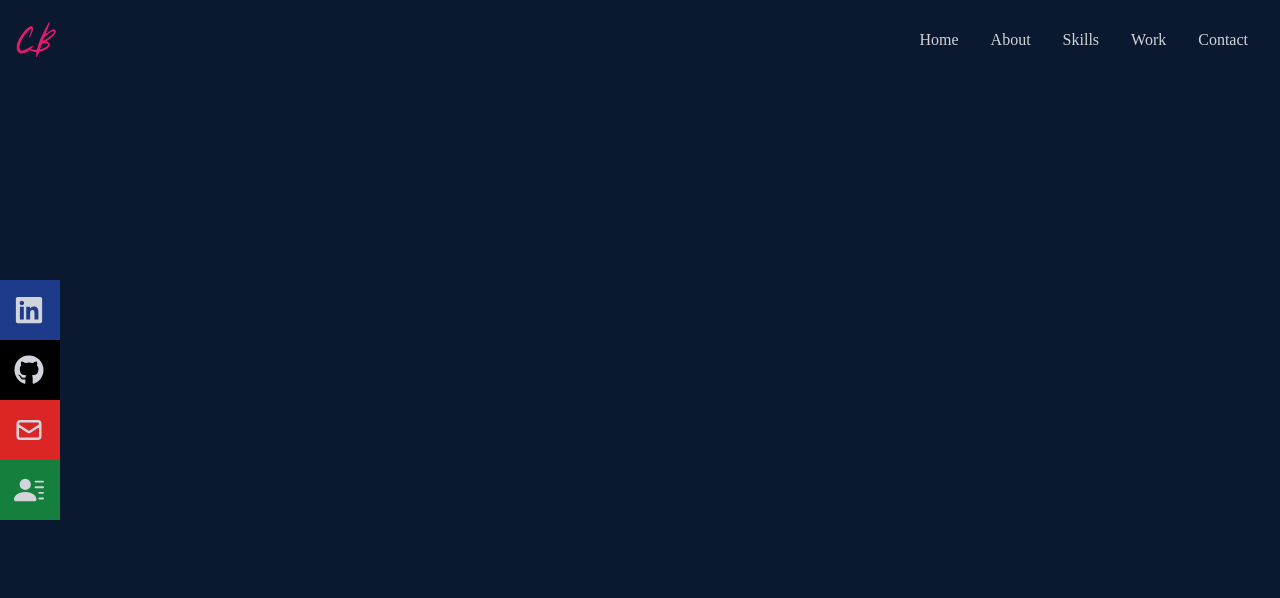
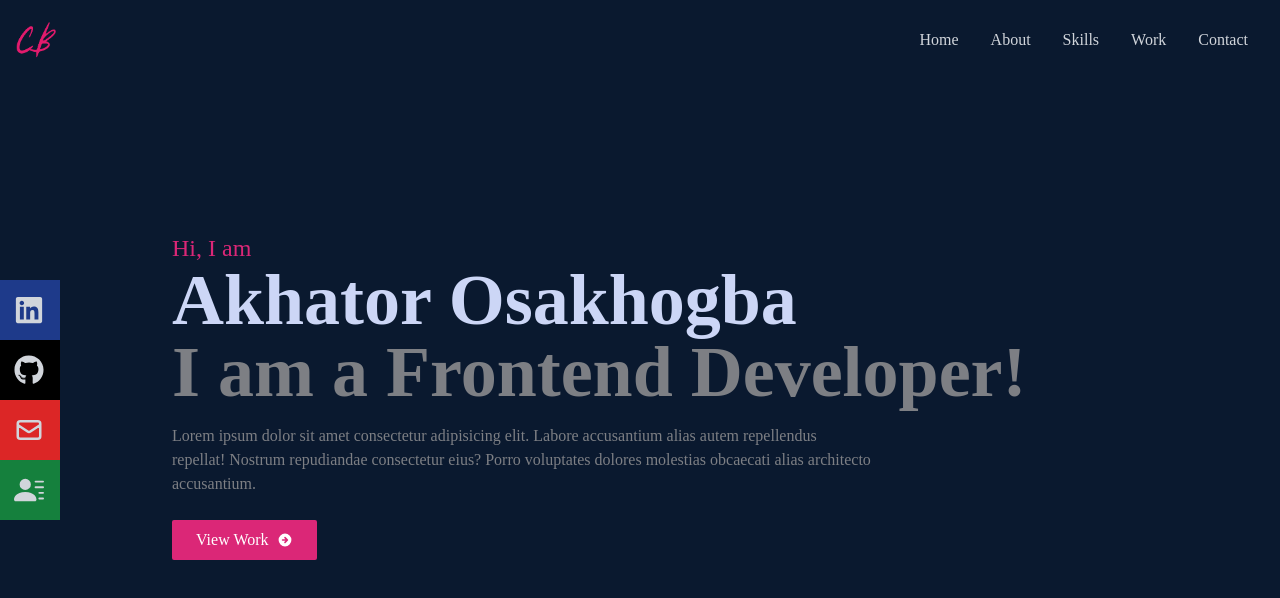
Before and after one commit to AkhatorEnosa/portfolio_react, a React (Create React App) app: page / in a window 1280 px wide. Shown: the top 598 px of the page. Built offline with nearby package versions, Linux system fonts and the light colour scheme.

Commit message:
Home page component

```diff
--- a/src/components/Home.jsx
+++ b/src/components/Home.jsx
@@ -1,10 +1,22 @@
 import React from 'react';
-import {HiArrowNarrowRight} from 'react-icons/ai';
+// import {HiArrowNarrowRight} from 'react-icons/ai';
+import { HiArrowCircleRight } from 'react-icons/hi';
 
 const Home = () => {
   return (
     <div className='w-full h-screen bg-[#0a192f]'>
-      Component!
+      {/* Container */}
+
+      <div className="max-w-[1000px] mx-auto px-8 flex flex-col justify-center h-full">
+        <p className='text-pink-600 text-2xl'>Hi, I am</p>
+        <h1 className='text-4xl sm:text-7xl font-bold text-[#ccd6f6]'>Akhator Osakhogba</h1>
+        <h2 className='text-4xl sm:text-7xl font-bold text-[#7d7f84]'>I am a Frontend Developer!</h2>
+        <p className='text-[#7d7f84] py-4 max-w-[700px]'>Lorem ipsum dolor sit amet consectetur adipisicing elit. Labore accusantium alias autem repellendus repellat! Nostrum repudiandae consectetur eius? Porro voluptates dolores molestias obcaecati alias architecto accusantium.</p>
+
+        <div className="w-full">
+          <button className='group text-white bg-pink-600 rounded-sm px-6 py-2 my-2 flex items-center justify-between hover:bg-pink-900 duration-300'>View Work<HiArrowCircleRight className='ml-2 group-hover:ml-4 duration-300'/></button>
+        </div>
+      </div>
     </div>
   );
 };
--- a/src/components/Navbar.jsx
+++ b/src/components/Navbar.jsx
@@ -42,7 +42,7 @@ const Navbar = () => {
 
 
        {/* Social Icons */}
-       <div className='hidden md:flex fixed flex-col top-[35%] left-0'>
+       <div className='hidden lg:flex fixed flex-col top-[35%] left-0'>
         <ul>
           <li className='w-[150px] h-[60px] flex items-center ml-[-90px] hover:ml-[-10px] duration-300 bg-blue-900'>
             <a href="#" className='w-full flex justify-between items-center'>
```
